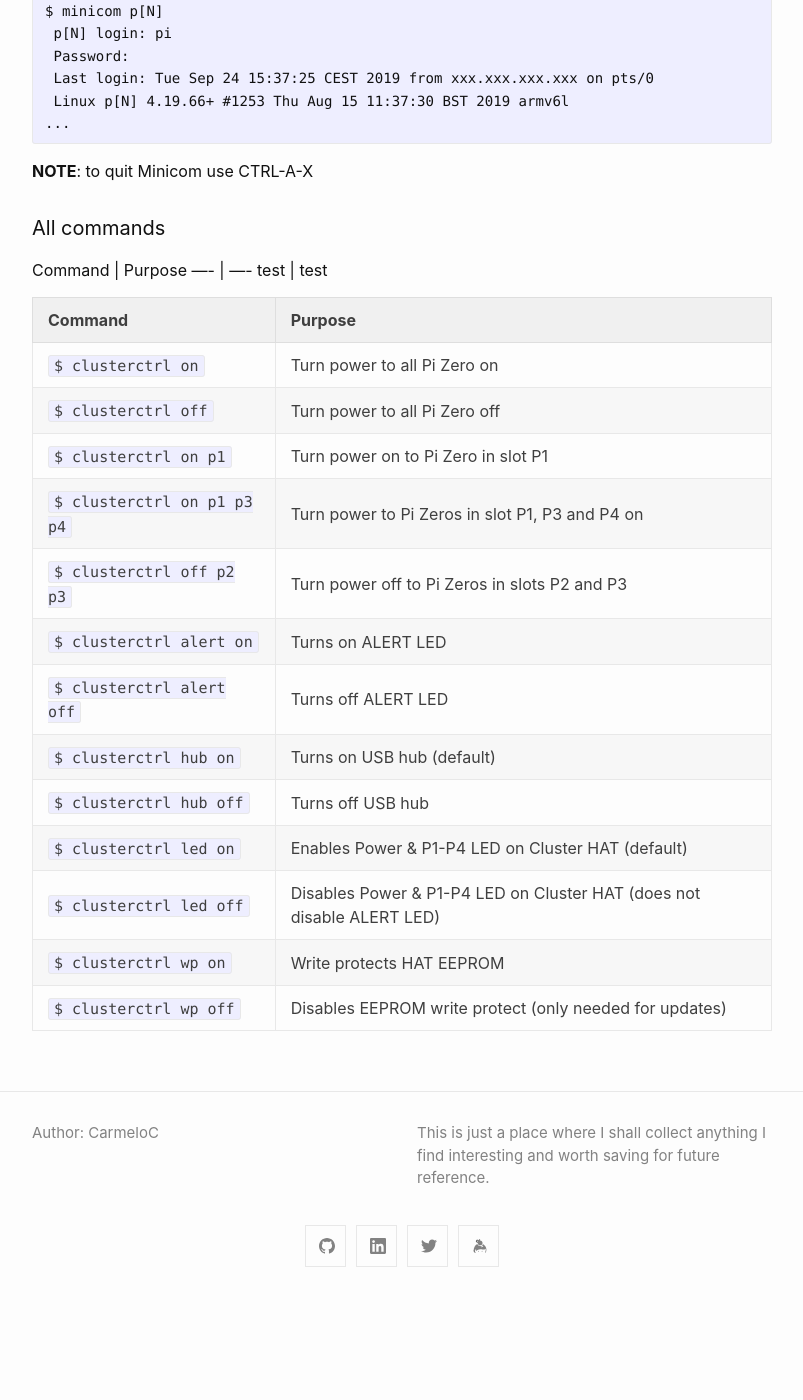
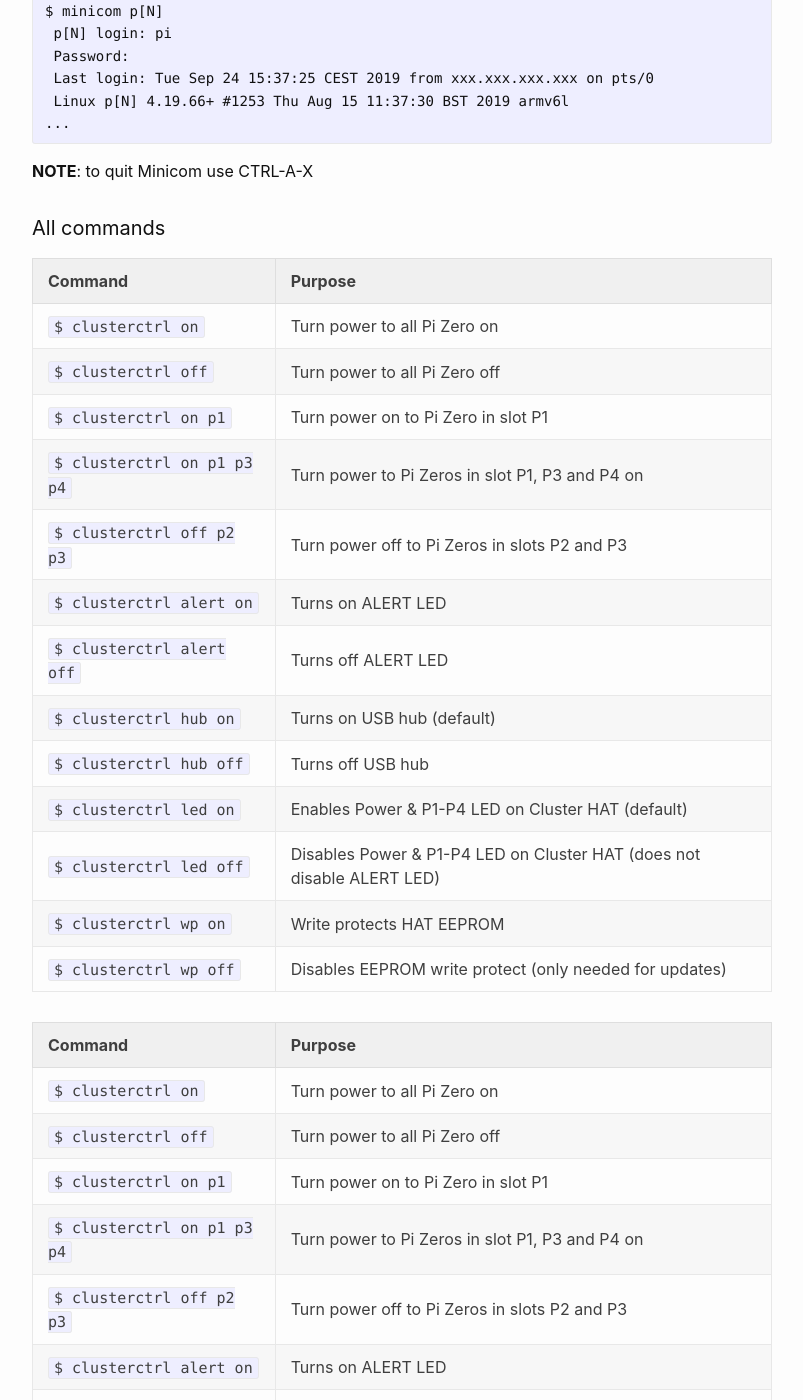
Before and after one commit to carmelo0x99/carmelo0x99.github.io, a Jekyll site: the page built from _posts/2020-03-09-raspi_clusterhat_install.md, in a window 1280 px wide and 1400 px high, scrolled down 1931 px. Shown: the whole window, without its empty margins (238-1041 px from the left). Built offline with Jekyll 4.4.1, drawn with Linux system fonts in a browser that asks for light colours; before the commit the page ends 3233 px from its top, so only the background shows below that.

Commit message:
More edits

```diff
--- a/_posts/2020-03-09-raspi_clusterhat_install.md
+++ b/_posts/2020-03-09-raspi_clusterhat_install.md
@@ -78,13 +78,22 @@ $ minicom p[N]
 **NOTE**: to quit Minicom use CTRL-A-X
 
 #### All commands
+
 Command | Purpose
 ---- | ----
-test | test
-
-
-
-
+`$ clusterctrl on`           | Turn power to all Pi Zero on
+`$ clusterctrl off`          | Turn power to all Pi Zero off
+`$ clusterctrl on p1`        | Turn power on to Pi Zero in slot P1
+`$ clusterctrl on p1 p3 p4`  | Turn power to Pi Zeros in slot P1, P3 and P4 on
+`$ clusterctrl off p2 p3`    | Turn power off to Pi Zeros in slots P2 and P3
+`$ clusterctrl alert on`     | Turns on ALERT LED
+`$ clusterctrl alert off`    | Turns off ALERT LED
+`$ clusterctrl hub on`       | Turns on USB hub (default)
+`$ clusterctrl hub off`      | Turns off USB hub
+`$ clusterctrl led on`       | Enables Power & P1-P4 LED on Cluster HAT (default)
+`$ clusterctrl led off`      | Disables Power & P1-P4 LED on Cluster HAT (does not disable ALERT LED)
+`$ clusterctrl wp on`        | Write protects HAT EEPROM
+`$ clusterctrl wp off`       | Disables EEPROM write protect (only needed for updates)
 
 Command                      | Purpose
 ---------------------------- | ----------------------------------------------------------------------
```
